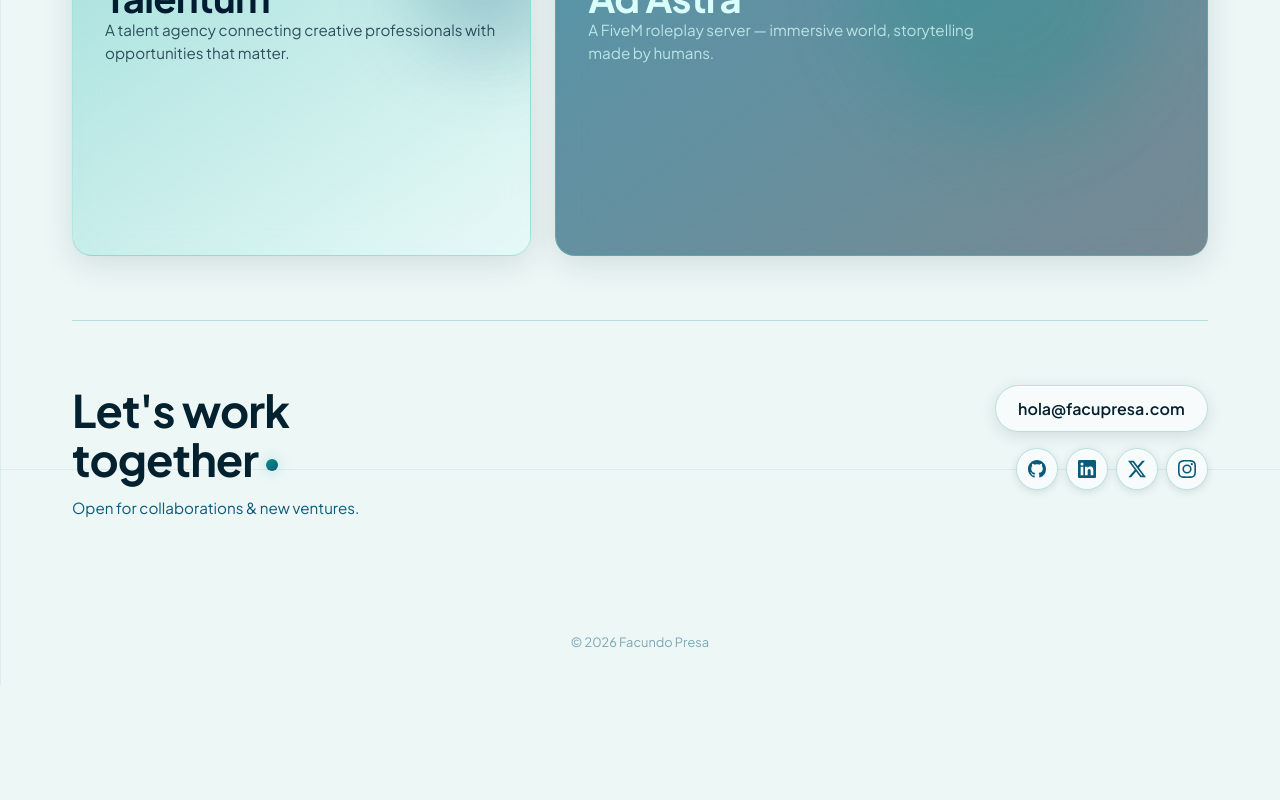
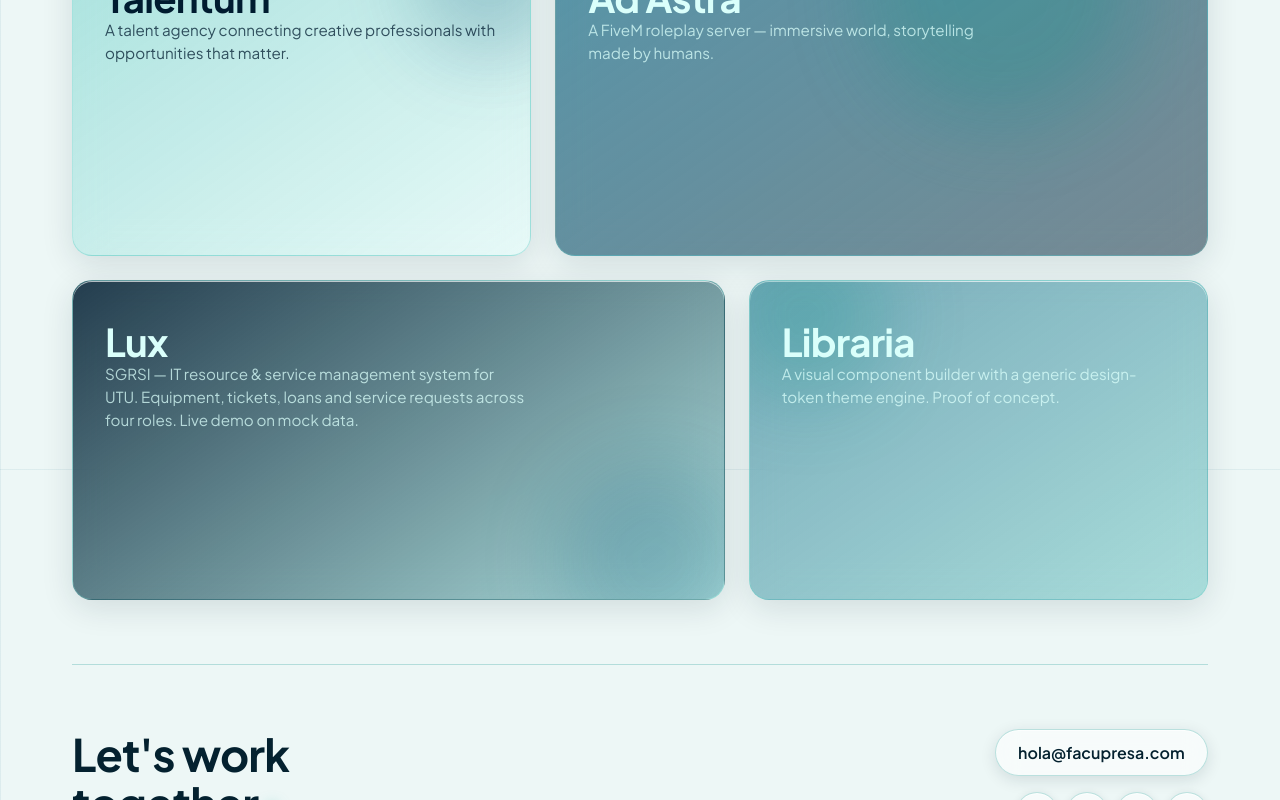
Before and after one commit to faku-org/personal-site, a React (Vite) app: page / in a window 1280 px wide. Shown: the part 1131-1931 px from the top of the page. Before the commit the page ends 1816 px from the top, so only its background shows below. Built offline with nearby package versions, Linux system fonts and the light colour scheme.

Commit message:
feat: add Lux and Libraria project cards
Lux → lux.eternum.lat (SGRSI demo, mock data)
Libraria → libraria.wefaber.net (proof of concept)

Co-authored-by: Ether <ether@itica.lat>

```diff
--- a/src/App.css
+++ b/src/App.css
@@ -207,6 +207,44 @@
   background: var(--accent);
   top: -90px;
   right: 10%;
+}
+
+/* Card 5 — row 3, spans 7 cols */
+.project-card--lux {
+  grid-column: 1 / 8;
+  grid-row: 3;
+  background: linear-gradient(145deg, rgba(0, 28, 48, 0.85), rgba(10, 158, 153, 0.28));
+  backdrop-filter: blur(var(--glass-blur));
+  -webkit-backdrop-filter: blur(var(--glass-blur));
+  border: 1px solid rgba(100, 204, 197, 0.3);
+  color: #DAFFFB;
+}
+
+.project-card--lux::after {
+  width: 200px;
+  height: 200px;
+  background: var(--primary);
+  bottom: -60px;
+  right: -30px;
+}
+
+/* Card 6 — row 3, spans 5 cols */
+.project-card--libraria {
+  grid-column: 8 / 13;
+  grid-row: 3;
+  background: linear-gradient(145deg, rgba(23, 107, 135, 0.55), rgba(10, 158, 153, 0.3));
+  backdrop-filter: blur(var(--glass-blur));
+  -webkit-backdrop-filter: blur(var(--glass-blur));
+  border: 1px solid rgba(100, 204, 197, 0.4);
+  color: #DAFFFB;
+}
+
+.project-card--libraria::after {
+  width: 170px;
+  height: 170px;
+  background: var(--accent);
+  top: -50px;
+  left: -30px;
 }
 
 .project-card__title {
@@ -430,7 +468,9 @@
   .project-card--wefaber,
   .project-card--eternum,
   .project-card--talentum,
-  .project-card--adastra {
+  .project-card--adastra,
+  .project-card--lux,
+  .project-card--libraria {
     grid-column: 1 / -1;
     grid-row: auto;
   }
--- a/src/config.ts
+++ b/src/config.ts
@@ -61,4 +61,18 @@ export const projects = [
       'A FiveM roleplay server — immersive world, storytelling made by humans.',
     modifier: 'adastra',
   },
+  {
+    title: 'Lux',
+    url: 'https://lux.eternum.lat',
+    description:
+      'SGRSI — IT resource & service management system for UTU. Equipment, tickets, loans and service requests across four roles. Live demo on mock data.',
+    modifier: 'lux',
+  },
+  {
+    title: 'Libraria',
+    url: 'https://libraria.wefaber.net',
+    description:
+      'A visual component builder with a generic design-token theme engine. Proof of concept.',
+    modifier: 'libraria',
+  },
 ] as const
```
